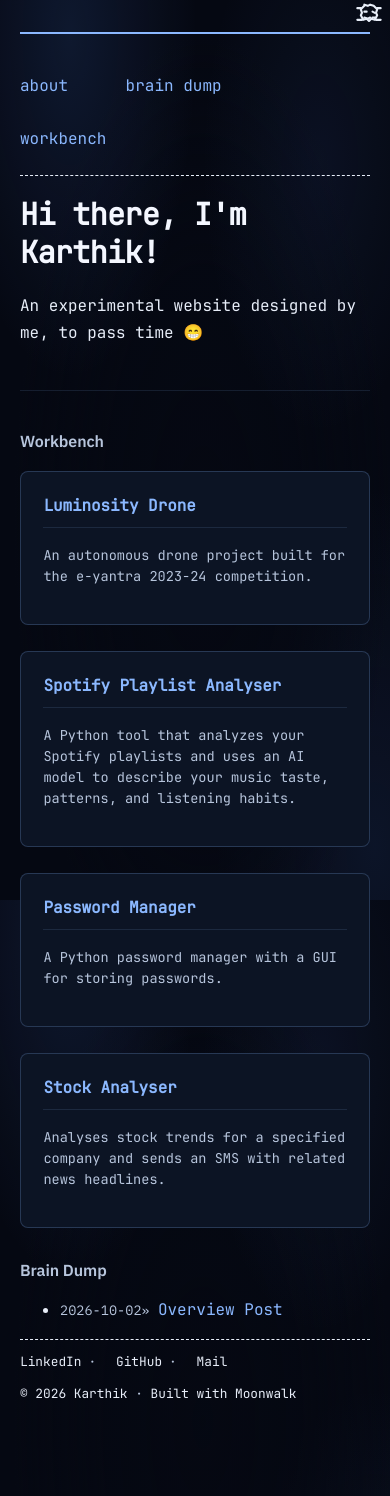
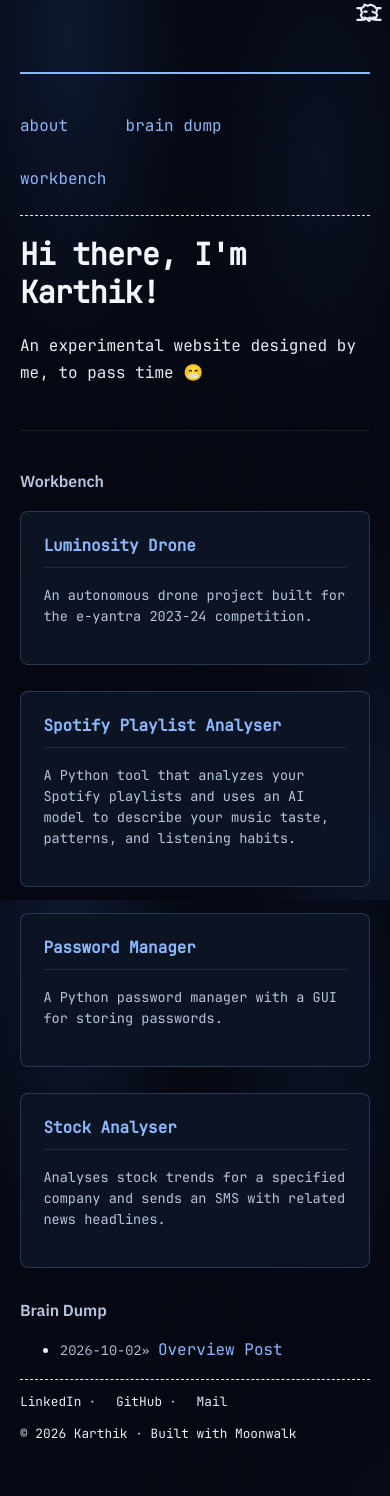
Before and after one commit to Karthik-M11/karthik-m11.github.io, a Jekyll site: the page built from index.md, in a window 390 px wide. Built offline with Jekyll 4.4.1, drawn with Linux system fonts in a browser that asks for light colours; before the commit the page ends 1456 px from its top, so only the background shows below that.

Commit message:
Adjust padding for the Workbench section on mobile devices

```diff
--- a/_sass/moonwalk.scss
+++ b/_sass/moonwalk.scss
@@ -281,6 +281,10 @@
 }
 
 @media screen and (max-width: 600px) {
+  .w {
+    padding-top: 4.5em;
+  }
+
   body {
     position: relative;
   }
```
